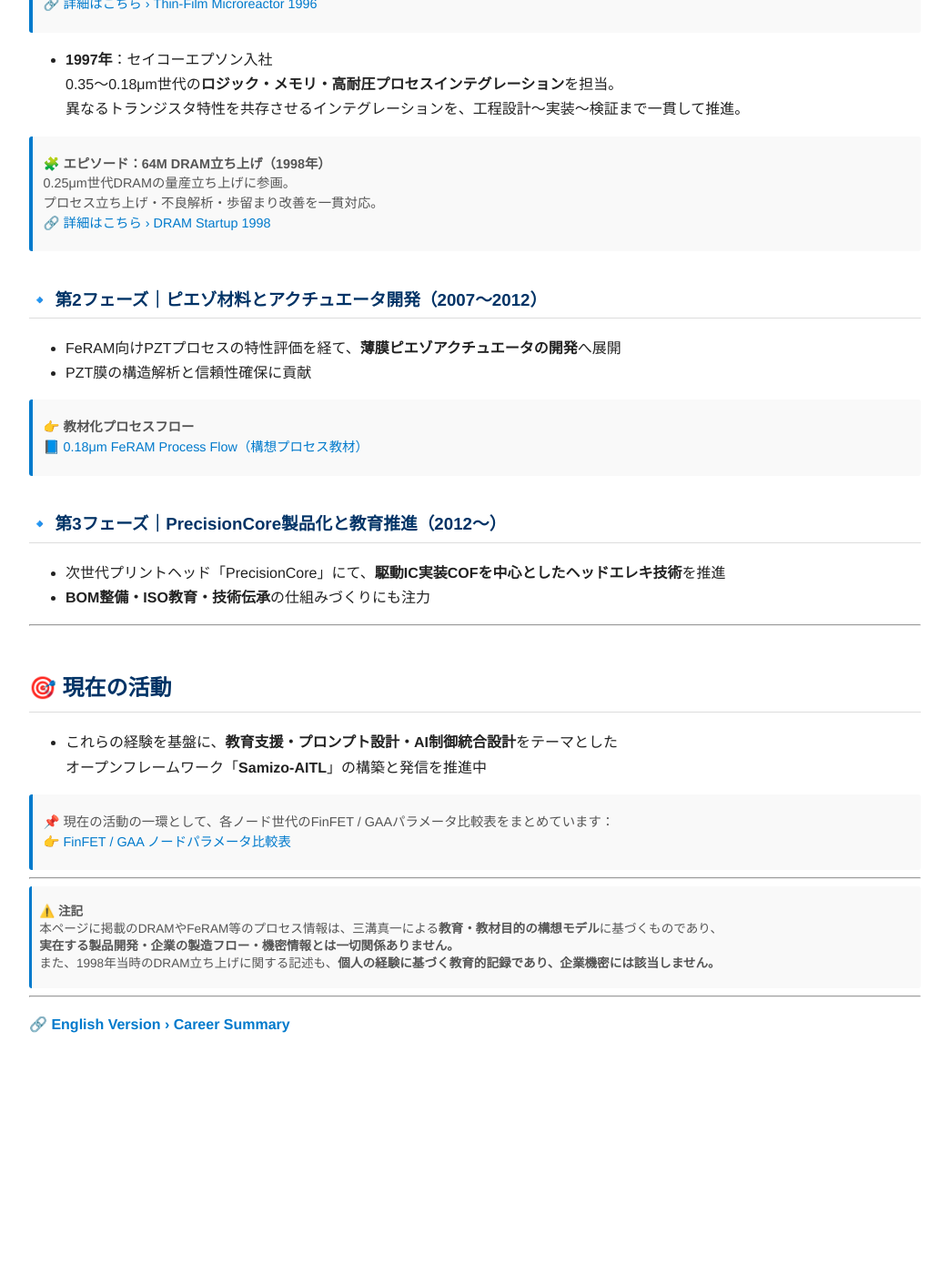
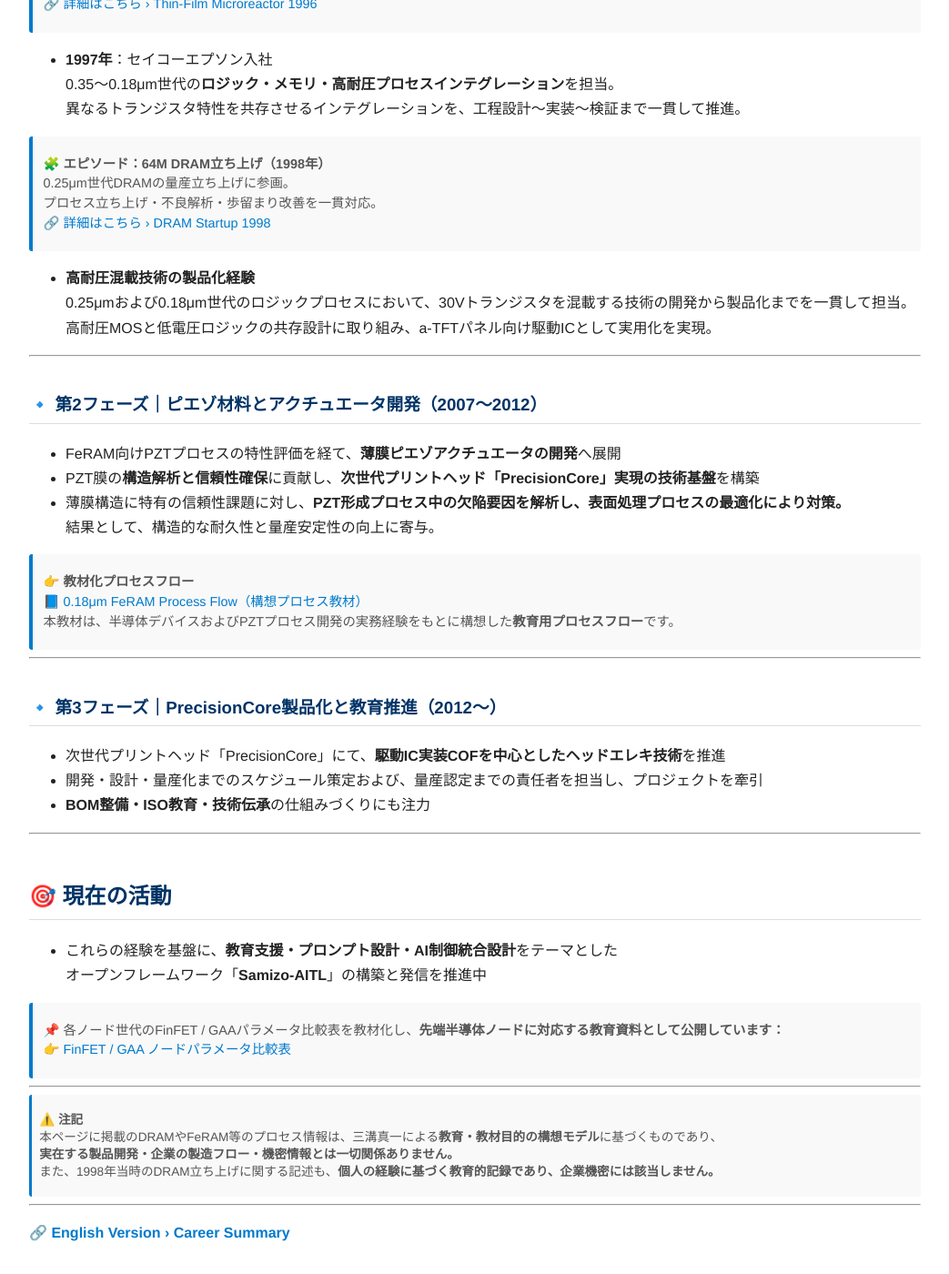
Before and after one commit to Samizo-AITL/Samizo-AITL.github.io, a Jekyll site: the page built from about/career-summary.md, in a window 1280 px wide and 1400 px high, scrolled down 584 px. Shown: the whole window at 91% size, without its empty margins (118-1161 px from the left). Built offline with Jekyll 4.4.1, drawn with Linux system fonts in a browser that asks for light colours; before the commit the page ends 1755 px from its top, so only the background shows below that.

Commit message:
Update career-summary.md

```diff
--- a/about/career-summary.md
+++ b/about/career-summary.md
@@ -33,18 +33,30 @@ title: 経験要約 / Career Summary
 > 🔗 [詳細はこちら › DRAM Startup 1998](https://samizo-aitl.github.io/Edusemi-Plus/archive/in1998/DRAM_Startup_64M_1998.html)
 {: .annotation}
 
+- **高耐圧混載技術の製品化経験**
+  0.25μmおよび0.18μm世代のロジックプロセスにおいて、30Vトランジスタを混載する技術の開発から製品化までを一貫して担当。
+  高耐圧MOSと低電圧ロジックの共存設計に取り組み、a-TFTパネル向け駆動ICとして実用化を実現。
+
+---
+
 ### 🔹 第2フェーズ｜ピエゾ材料とアクチュエータ開発（2007〜2012）
 
 - FeRAM向けPZTプロセスの特性評価を経て、**薄膜ピエゾアクチュエータの開発**へ展開
-- PZT膜の構造解析と信頼性確保に貢献
+- PZT膜の**構造解析と信頼性確保**に貢献し、**次世代プリントヘッド「PrecisionCore」実現の技術基盤**を構築
+- 薄膜構造に特有の信頼性課題に対し、**PZT形成プロセス中の欠陥要因を解析し、表面処理プロセスの最適化により対策。**
+  結果として、構造的な耐久性と量産安定性の向上に寄与。
 
 > 👉 **教材化プロセスフロー**
 > 📘 [0.18μm FeRAM Process Flow（構想プロセス教材）](https://samizo-aitl.github.io/Edusemi-v4x/d_chapter1_memory_technologies/doc_FeRAM/0.18um_FeRAM_ProcessFlow)
+> 本教材は、半導体デバイスおよびPZTプロセス開発の実務経験をもとに構想した**教育用プロセスフロー**です。
 {: .annotation}
+
+---
 
 ### 🔹 第3フェーズ｜PrecisionCore製品化と教育推進（2012〜）
 
 - 次世代プリントヘッド「PrecisionCore」にて、**駆動IC実装COFを中心としたヘッドエレキ技術**を推進
+- 開発・設計・量産化までのスケジュール策定および、量産認定までの責任者を担当し、プロジェクトを牽引
 - **BOM整備・ISO教育・技術伝承**の仕組みづくりにも注力
 
 ---
@@ -54,7 +66,7 @@ title: 経験要約 / Career Summary
 - これらの経験を基盤に、**教育支援・プロンプト設計・AI制御統合設計**をテーマとした
   オープンフレームワーク「**Samizo-AITL**」の構築と発信を推進中
 
-> 📌 現在の活動の一環として、各ノード世代のFinFET / GAAパラメータ比較表をまとめています：
+> 📌 各ノード世代のFinFET / GAAパラメータ比較表を教材化し、**先端半導体ノードに対応する教育資料として公開しています：**
 > 👉 [FinFET / GAA ノードパラメータ比較表](https://samizo-aitl.github.io/Edusemi-v4x/f_chapter1_finfet_gaa/appendixf1_05_node_params)
 {: .annotation}
 
```
